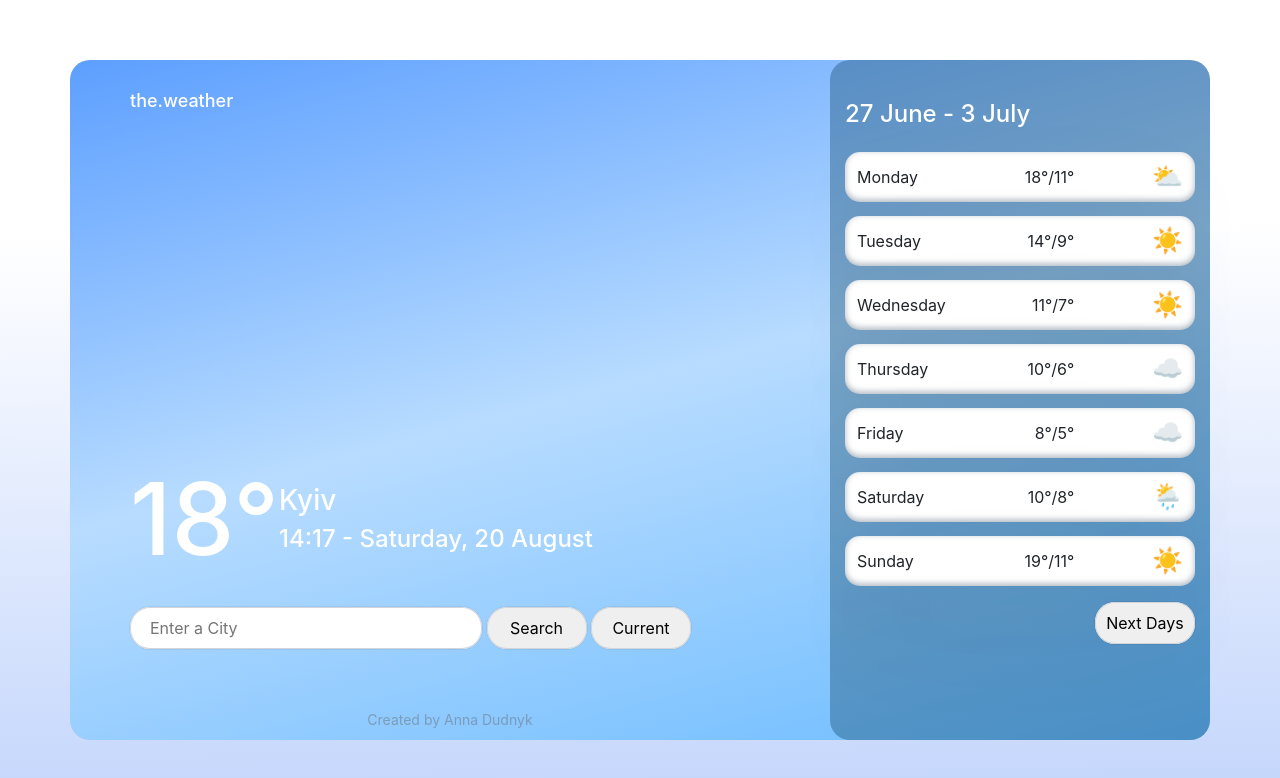
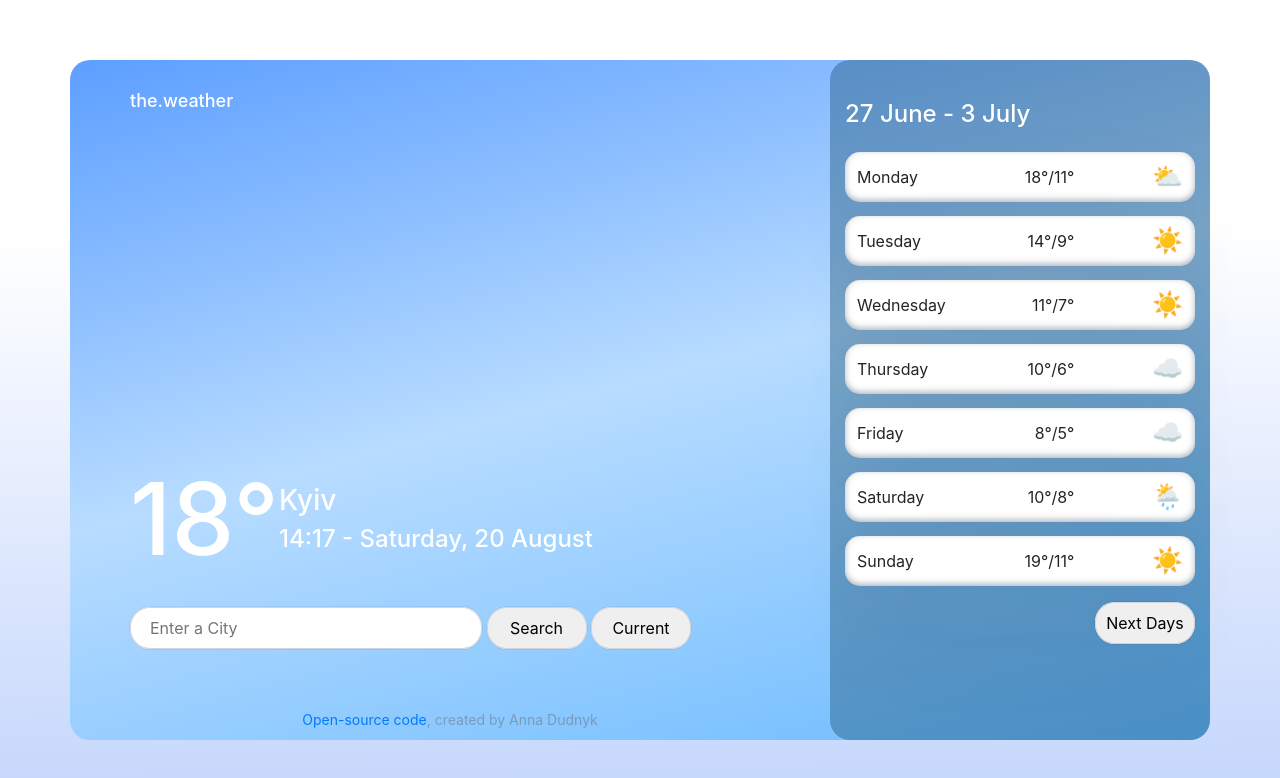
Before and after one commit to AnnaDudnyk/my-first-project, a plain HTML site: page index.html in a window 1280 px wide. Drawn offline with nearby package versions, Linux system fonts and the light colour scheme.

Commit message:
added a link to my GitHub repo to html

```diff
--- a/index.html
+++ b/index.html
@@ -38,7 +38,11 @@
               <input class="current-button" type="button" value="Current" />
             </form>
             <footer>
-              <p>Created by Anna Dudnyk</p>
+              <p>
+                <a href="https://github.com/AnnaDudnyk/my-first-project"
+                  >Open-source code</a
+                >, created by Anna Dudnyk
+              </p>
             </footer>
           </section>
         </div>
```
